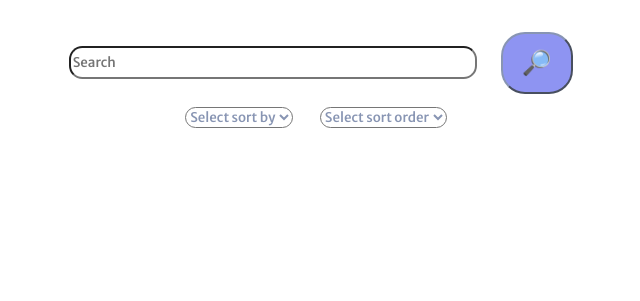
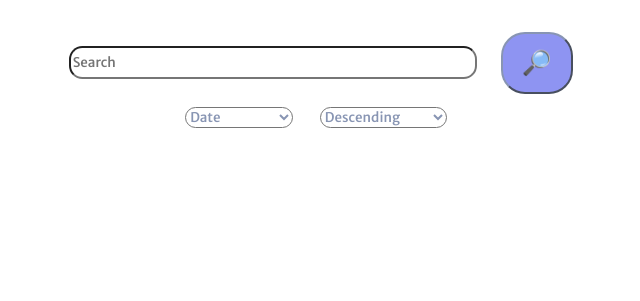
Before and after one commit to Stockstad/Portfolio, a Flask app: template templates/list.html in a window 1280 px wide. Shown: the part 76-377 px from the top of the page, without its empty margins (324-964 px from the left). Run offline with Flask 3, Linux system fonts and the light colour scheme; the template is opened without the code that fills it, so the values that code supplies are empty.

Commit message:
fixed sort_by

```diff
--- a/app.py
+++ b/app.py
@@ -35,6 +35,8 @@ def list():
         search_key = request.form['text']
         sort_order = request.form.get('sortorder')
         sort_by = request.form.get('sortby')
+
+
         print(str(sort_order))
         projects = data.search(db=pl, sort_by=sort_by, sort_order=sort_order, techniques=[], search=search_key, search_fields=None)
         return render_template('list.html', projects=projects)
--- a/templates/list.html
+++ b/templates/list.html
@@ -20,14 +20,14 @@
         <section class="selection-bar">
 
             <select class="selection-item" name="sortby">
-                <option value="" disabled selected>Select sort by</option>
-                <option value="date" name="date">Date</option>
+                <option value="" disabled>Select sort by</option>
+                <option value="start_date" selected name="date">Date</option>
                 <option value="name" name="name">Name</option>
             </select>
             <select class="selection-item" name="sortorder">
-                    <option value="" disabled selected>Select sort order</option>
-                    <option value="desc" name="desc">Decending</option>
-                    <option value="asec" name="asc">Acending</option>
+                    <option value="" disabled>Select sort order</option>
+                    <option value="desc" selected name="desc">Descending</option>
+                    <option value="asec" name="asc">Ascending</option>
 
             </select>
 
```
